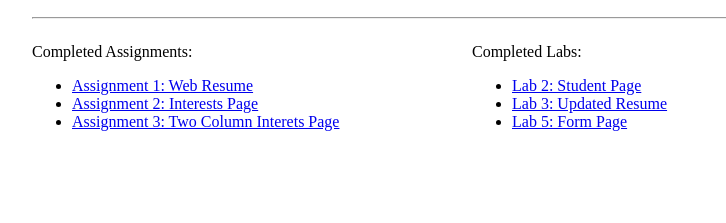
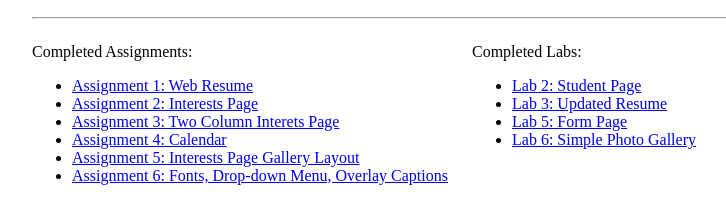
Before and after one commit to uscwebdev/itp104-submissions-matthewkiimm, a plain HTML site: page index.html in a window 1280 px wide. Shown: the part 323-546 px from the top of the page, without its empty margins (153-879 px from the left). Drawn offline with Linux system fonts and the light colour scheme.

Commit message:
Update index.html

```diff
--- a/index.html
+++ b/index.html
@@ -102,6 +102,10 @@
         <li><a href="assignment_01/Assignment 01.html"> Assignment 1: Web Resume</a></li>
         <li><a href="assignment_02/assignment_02.html"> Assignment 2: Interests Page</a></li>
         <li><a href="assignment_03/assignment_03.html"> Assignment 3: Two Column Interets Page</a></li>
+        <li><a href="assignment_04/assignment_04.html"> Assignment 4: Calendar</a></li>
+        <li><a href="assignment_05/assignment_05.html"> Assignment 5: Interests Page Gallery Layout</a></li>
+         <li><a href="assignment_06/assignment_06.html"> Assignment 6: Fonts, Drop-down Menu, Overlay Captions</a></li>
+
 </ul>
 </div>
 
@@ -112,7 +116,9 @@
             <li><a href="index.html">Lab 2: Student Page</a></li>
                 <li><a href= "lab_03/Lab03.html"> Lab 3: Updated Resume</a></li>
         <li><a href= "lab_05/lab05.html"> Lab 5: Form Page</a></li>
-        </ul>
+        <li><a href= "lab_06/lab_06.html"> Lab 6: Simple Photo Gallery</a></li>
+
+</ul>
 </div>
 </div>
 </div>
```
